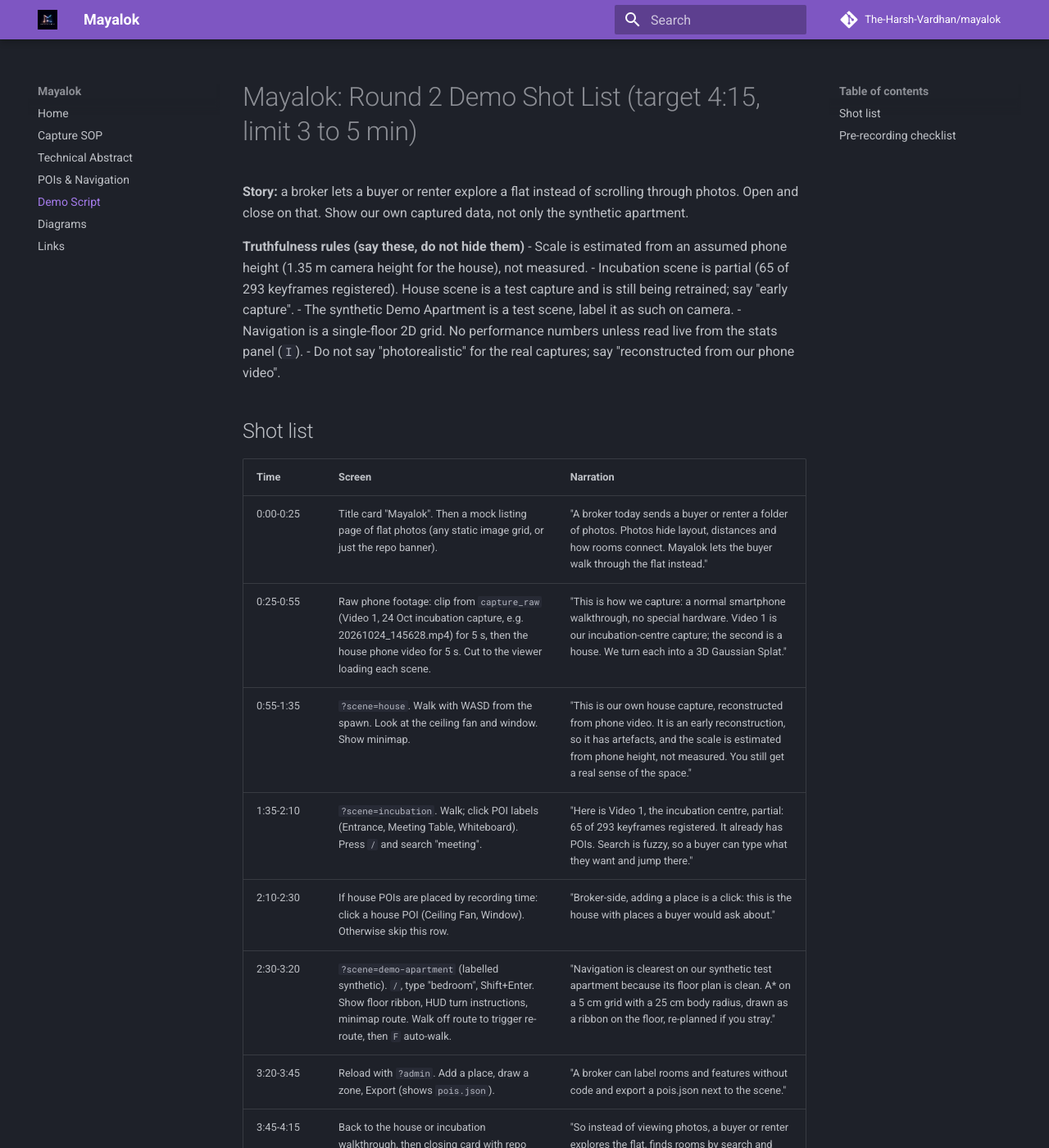
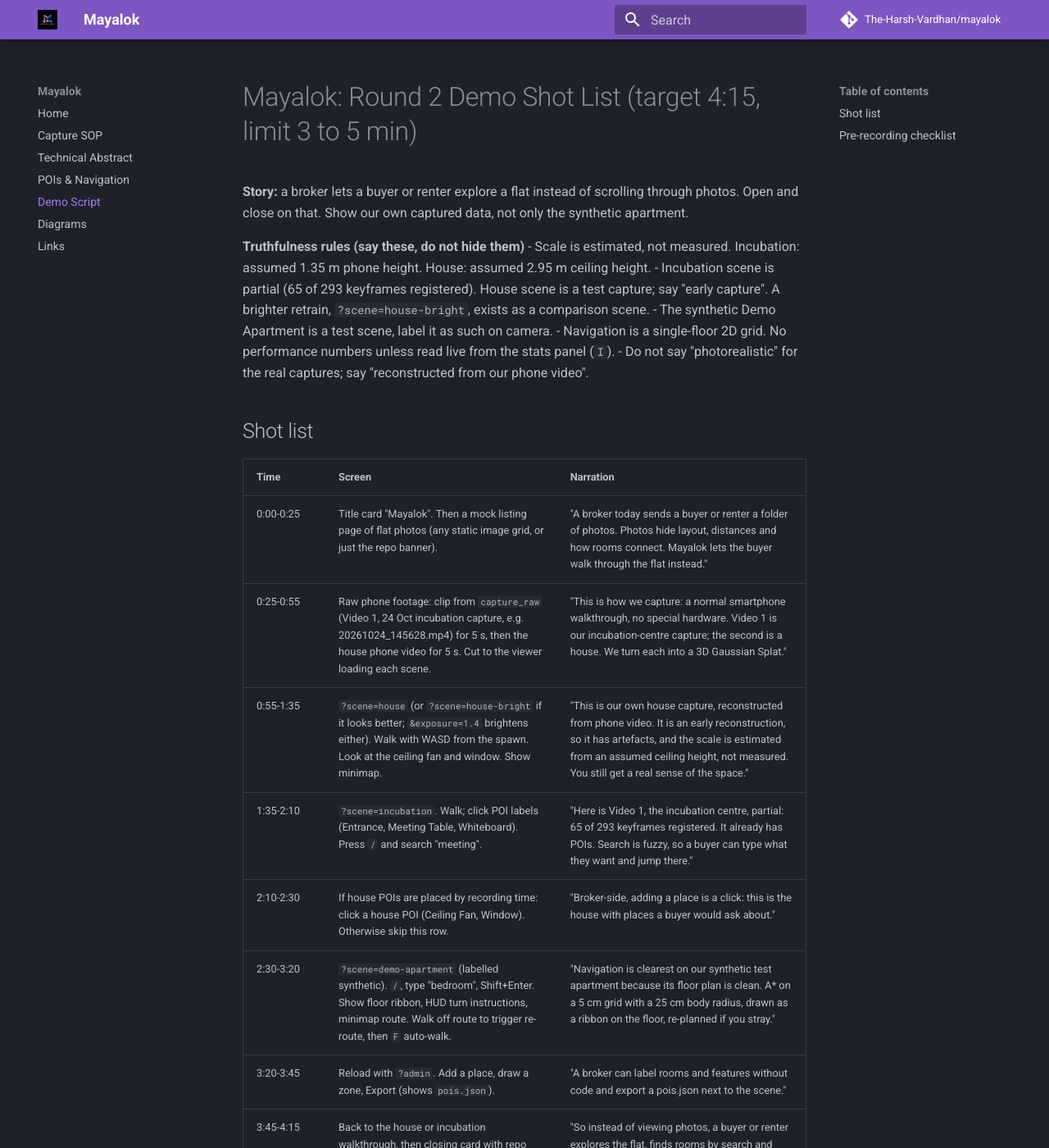
Before and after one commit to The-Harsh-Vardhan/mayalok, an MkDocs documentation site: the page built from docs/Demo_Video_Script_Round2.md, in a window 1280 px wide and 1400 px high. Shown: the whole window at 82% size. Built offline with MkDocs 1.6.1 and Material for MkDocs 9.7.7, drawn with Linux system fonts in a browser that asks for light colours; comment, search, counter and statistics services are not loaded; some of the changed text lies outside the part shown.

Commit message:
docs: demo script fixes + AI fill plan; export: refuse cmd metacharacters for .cmd shims
- Demo script: house scale is from an assumed 2.95 m ceiling height (not phone height), house-bright comparison scene, empty house POIs note, pnpm commands.
- New docs/AI_Fill_Plan.md: inpaint scene holes on a Kaggle GPU, retrain with lower weight, label AI-filled parts (estimates unverified). Drafted by Vidur-VM.
- export.convert_splat: on Windows npx/splat-transform are .cmd shims run via cmd.exe; reject paths containing & | < > ^ % " ( ) ! instead of passing them.

Co-Authored-By: Claude Opus 5.5 <noreply@anthropic.com>
Claude-Session: https://claude.ai/code/session_01HUNonvF3FHbVDgPGPq4gZH

```diff
--- a/docs/Demo_Video_Script_Round2.md
+++ b/docs/Demo_Video_Script_Round2.md
@@ -3,8 +3,8 @@
 **Story:** a broker lets a buyer or renter explore a flat instead of scrolling through photos. Open and close on that. Show our own captured data, not only the synthetic apartment.
 
 **Truthfulness rules (say these, do not hide them)**
-- Scale is estimated from an assumed phone height (1.35 m camera height for the house), not measured.
-- Incubation scene is partial (65 of 293 keyframes registered). House scene is a test capture and is still being retrained; say "early capture".
+- Scale is estimated, not measured. Incubation: assumed 1.35 m phone height. House: assumed 2.95 m ceiling height.
+- Incubation scene is partial (65 of 293 keyframes registered). House scene is a test capture; say "early capture". A brighter retrain, `?scene=house-bright`, exists as a comparison scene.
 - The synthetic Demo Apartment is a test scene, label it as such on camera.
 - Navigation is a single-floor 2D grid. No performance numbers unless read live from the stats panel (`I`).
 - Do not say "photorealistic" for the real captures; say "reconstructed from our phone video".
@@ -15,7 +15,7 @@
 |---|---|---|
 | 0:00-0:25 | Title card "Mayalok". Then a mock listing page of flat photos (any static image grid, or just the repo banner). | "A broker today sends a buyer or renter a folder of photos. Photos hide layout, distances and how rooms connect. Mayalok lets the buyer walk through the flat instead." |
 | 0:25-0:55 | Raw phone footage: clip from `capture_raw` (Video 1, 24 Oct incubation capture, e.g. 20261024_145628.mp4) for 5 s, then the house phone video for 5 s. Cut to the viewer loading each scene. | "This is how we capture: a normal smartphone walkthrough, no special hardware. Video 1 is our incubation-centre capture; the second is a house. We turn each into a 3D Gaussian Splat." |
-| 0:55-1:35 | `?scene=house`. Walk with WASD from the spawn. Look at the ceiling fan and window. Show minimap. | "This is our own house capture, reconstructed from phone video. It is an early reconstruction, so it has artefacts, and the scale is estimated from phone height, not measured. You still get a real sense of the space." |
+| 0:55-1:35 | `?scene=house` (or `?scene=house-bright` if it looks better; `&exposure=1.4` brightens either). Walk with WASD from the spawn. Look at the ceiling fan and window. Show minimap. | "This is our own house capture, reconstructed from phone video. It is an early reconstruction, so it has artefacts, and the scale is estimated from an assumed ceiling height, not measured. You still get a real sense of the space." |
 | 1:35-2:10 | `?scene=incubation`. Walk; click POI labels (Entrance, Meeting Table, Whiteboard). Press `/` and search "meeting". | "Here is Video 1, the incubation centre, partial: 65 of 293 keyframes registered. It already has POIs. Search is fuzzy, so a buyer can type what they want and jump there." |
 | 2:10-2:30 | If house POIs are placed by recording time: click a house POI (Ceiling Fan, Window). Otherwise skip this row. | "Broker-side, adding a place is a click: this is the house with places a buyer would ask about." |
 | 2:30-3:20 | `?scene=demo-apartment` (labelled synthetic). `/`, type "bedroom", Shift+Enter. Show floor ribbon, HUD turn instructions, minimap route. Walk off route to trigger re-route, then `F` auto-walk. | "Navigation is clearest on our synthetic test apartment because its floor plan is clean. A* on a 5 cm grid with a 25 cm body radius, drawn as a ribbon on the floor, re-planned if you stray." |
@@ -23,9 +23,9 @@
 | 3:45-4:15 | Back to the house or incubation walkthrough, then closing card with repo and live link. | "So instead of viewing photos, a buyer or renter explores the flat, finds rooms by search and gets walking directions. Capture is one phone video. Scale is estimated and our real scenes are still partial; improving reconstruction quality is the next step. Code and technical note are in the repository." |
 
 ## Pre-recording checklist
-- [ ] Confirm which build you record (local `npm run dev`/`dist` vs https://mayalok.vercel.app; live currently serves only incubation and demo-apartment, no house).
-- [ ] House retrain finished; reload `?scene=house`; check spawn view, no blank screen, walk 60 s without crash. Decide to include or drop rows 0:55-1:35 and 2:10-2:30.
-- [ ] House POIs placed in `?admin` from `pois.draft.json` and saved as `pois.json` (otherwise skip row 2:10).
+- [ ] Confirm which build you record (local `pnpm dev` / `pnpm build`, or the VM viewer over Tailscale, vs https://mayalok.vercel.app; live currently serves only incubation and demo-apartment, no house).
+- [ ] Reload `?scene=house` and `?scene=house-bright`; pick the better one; check spawn view, no blank screen, walk 60 s without crash. Decide to include or drop rows 0:55-1:35 and 2:10-2:30.
+- [ ] House POIs: `pois.json` is empty (23 Nov), so row 2:10-2:30 stays skipped until POIs are placed in `?admin` from `pois.draft.json` and saved as `pois.json`.
 - [ ] `/` search tested on typed examples ("meeting", "bedroom", "kichen"); adjust if no match.
 - [ ] Admin > Reset clears saved local edits; help overlay dismissed (`H`).
 - [ ] Desktop Chrome/Edge, 1080p, 100% zoom, notifications off, bookmarks bar hidden, GPU/WebGL on.
```
Also changed, not shown: docs/AI_Fill_Plan.md (added, +66 -0 lines), 1 other file.
